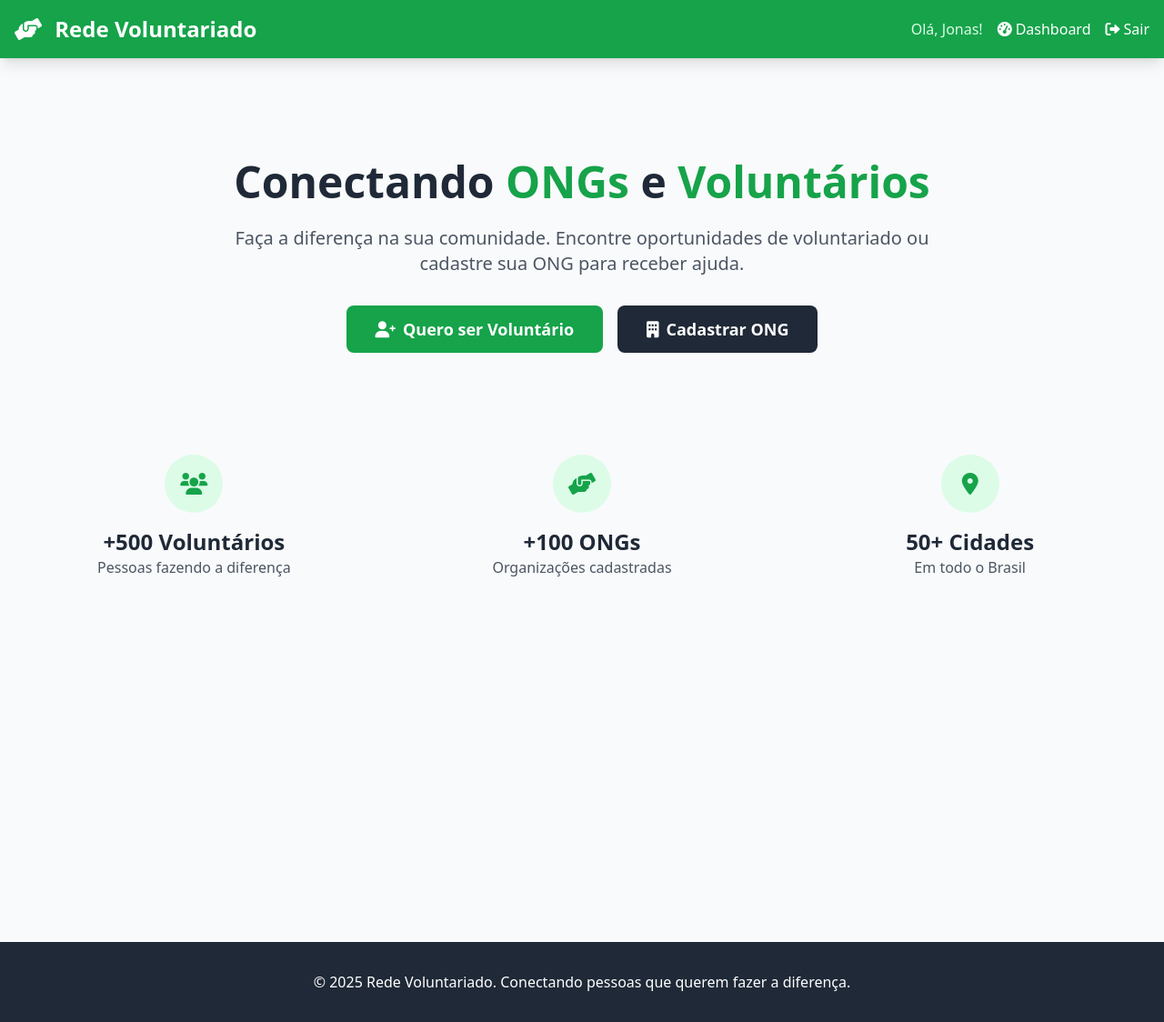
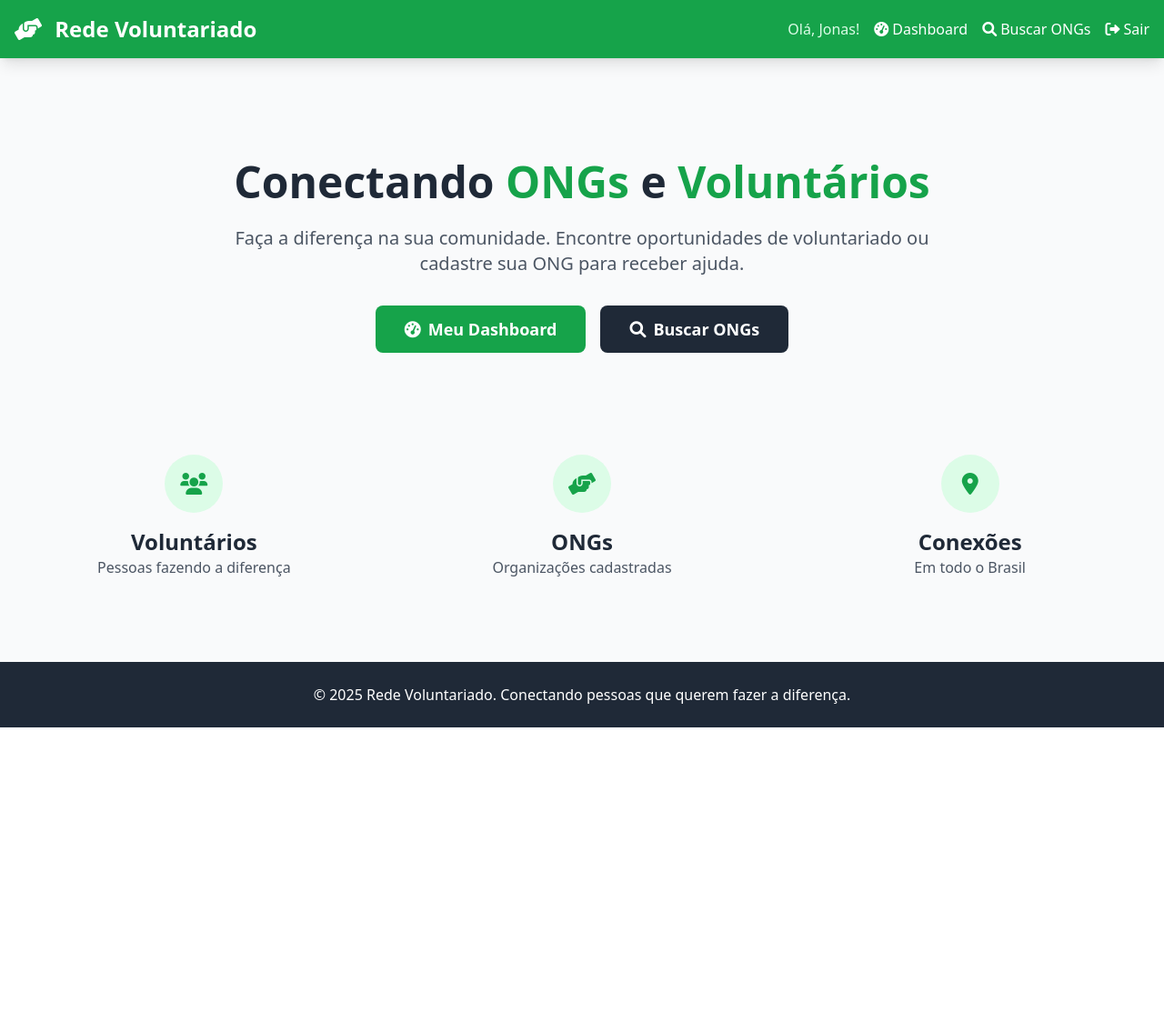
Before and after one commit to GustavoKotryk/ProjetoFinal-TesteDeSistemas-2.0, a Flask app: page / in a window 1280 px wide. Shown: the whole page at 91% size. After the commit the page ends 800 px from the top, so only its background shows below. Run offline with Flask 3, Linux system fonts and the light colour scheme; a user stored in the database is signed in; some libraries are stand-ins or nearby versions.

Commit message:
feat: organiza as rotas

```diff
--- a/templates/base.html
+++ b/templates/base.html
@@ -6,8 +6,27 @@
     <title>Rede Voluntariado - Conectando ONGs e Voluntários</title>
     <script src="https://cdn.tailwindcss.com"></script>
     <link href="https://cdnjs.cloudflare.com/ajax/libs/font-awesome/6.0.0/css/all.min.css" rel="stylesheet">
+    <style>
+        /* REMOVE TODOS OS ESPAÇOS EM BRANCO */
+        html, body {
+            height: 100%;
+            margin: 0;
+            padding: 0;
+        }
+        body {
+            display: flex;
+            flex-direction: column;
+            min-height: 100vh;
+        }
+        main {
+            flex: 1;
+        }
+        footer {
+            margin-top: 0 !important;
+        }
+    </style>
 </head>
-<body class="bg-gray-50 min-h-screen">
+<body class="bg-gray-50">
     <!-- Header -->
     <nav class="bg-green-600 text-white shadow-lg">
         <div class="container mx-auto px-4">
@@ -23,6 +42,9 @@
                         <a href="{{ url_for('dashboard') }}" class="hover:text-green-200 transition">
                             <i class="fas fa-tachometer-alt mr-1"></i>Dashboard
                         </a>
+                        <a href="{{ url_for('buscar_ongs') }}" class="hover:text-green-200 transition">
+                            <i class="fas fa-search mr-1"></i>Buscar ONGs
+                        </a>
                         <a href="{{ url_for('logout') }}" class="hover:text-green-200 transition">
                             <i class="fas fa-sign-out-alt mr-1"></i>Sair
                         </a>
@@ -30,9 +52,19 @@
                         <a href="{{ url_for('login') }}" class="hover:text-green-200 transition">
                             <i class="fas fa-sign-in-alt mr-1"></i>Entrar
                         </a>
-                        <a href="{{ url_for('cadastro_usuario') }}" class="bg-green-700 px-4 py-2 rounded hover:bg-green-800 transition">
-                            <i class="fas fa-user-plus mr-1"></i>Cadastrar
-                        </a>
+                        <div class="relative group">
+                            <button class="bg-green-700 px-4 py-2 rounded hover:bg-green-800 transition">
+                                <i class="fas fa-user-plus mr-1"></i>Cadastrar
+                            </button>
+                            <div class="absolute right-0 mt-2 w-48 bg-white rounded-lg shadow-lg py-2 hidden group-hover:block">
+                                <a href="{{ url_for('cadastro_usuario') }}" class="block px-4 py-2 text-gray-800 hover:bg-green-50">
+                                    <i class="fas fa-user mr-2"></i>Como Voluntário
+                                </a>
+                                <a href="{{ url_for('cadastro_ong') }}" class="block px-4 py-2 text-gray-800 hover:bg-green-50">
+                                    <i class="fas fa-building mr-2"></i>Como ONG
+                                </a>
+                            </div>
+                        </div>
                     {% endif %}
                 </div>
             </div>
@@ -58,8 +90,8 @@
     </main>
 
     <!-- Footer -->
-    <footer class="bg-gray-800 text-white">
-        <div class="container mx-auto px-4 py-8">
+    <footer class="bg-gray-800 text-white mt-0">
+        <div class="container mx-auto px-4 py-6">
             <div class="text-center">
                 <p>&copy; 2025 Rede Voluntariado. Conectando pessoas que querem fazer a diferença.</p>
             </div>
--- a/templates/index.html
+++ b/templates/index.html
@@ -12,6 +12,8 @@
             Faça a diferença na sua comunidade. Encontre oportunidades de voluntariado
             ou cadastre sua ONG para receber ajuda.
         </p>
+
+        {% if not current_user.is_authenticated %}
         <div class="flex justify-center space-x-4">
             <a href="{{ url_for('cadastro_usuario') }}"
                class="bg-green-600 text-white px-8 py-3 rounded-lg hover:bg-green-700 transition text-lg font-semibold">
@@ -22,33 +24,43 @@
                 <i class="fas fa-building mr-2"></i>Cadastrar ONG
             </a>
         </div>
+        {% else %}
+        <div class="flex justify-center space-x-4">
+            <a href="{{ url_for('dashboard') }}"
+               class="bg-green-600 text-white px-8 py-3 rounded-lg hover:bg-green-700 transition text-lg font-semibold">
+                <i class="fas fa-tachometer-alt mr-2"></i>Meu Dashboard
+            </a>
+            <a href="{{ url_for('buscar_ongs') }}"
+               class="bg-gray-800 text-white px-8 py-3 rounded-lg hover:bg-gray-900 transition text-lg font-semibold">
+                <i class="fas fa-search mr-2"></i>Buscar ONGs
+            </a>
+        </div>
+        {% endif %}
     </div>
 
     <!-- Stats -->
-    <div class="grid grid-cols-1 md:grid-cols-3 gap-8 py-12 mb-32">
+    <div class="grid grid-cols-1 md:grid-cols-3 gap-8 py-12">
         <div class="text-center">
             <div class="bg-green-100 w-16 h-16 rounded-full flex items-center justify-center mx-auto mb-4">
                 <i class="fas fa-users text-green-600 text-2xl"></i>
             </div>
-            <h3 class="text-2xl font-bold text-gray-800">+500 Voluntários</h3>
+            <h3 class="text-2xl font-bold text-gray-800">Voluntários</h3>
             <p class="text-gray-600">Pessoas fazendo a diferença</p>
         </div>
         <div class="text-center">
             <div class="bg-green-100 w-16 h-16 rounded-full flex items-center justify-center mx-auto mb-4">
                 <i class="fas fa-hands-helping text-green-600 text-2xl"></i>
             </div>
-            <h3 class="text-2xl font-bold text-gray-800">+100 ONGs</h3>
+            <h3 class="text-2xl font-bold text-gray-800">ONGs</h3>
             <p class="text-gray-600">Organizações cadastradas</p>
         </div>
         <div class="text-center">
             <div class="bg-green-100 w-16 h-16 rounded-full flex items-center justify-center mx-auto mb-4">
                 <i class="fas fa-map-marker-alt text-green-600 text-2xl"></i>
             </div>
-            <h3 class="text-2xl font-bold text-gray-800">50+ Cidades</h3>
+            <h3 class="text-2xl font-bold text-gray-800">Conexões</h3>
             <p class="text-gray-600">Em todo o Brasil</p>
         </div>
     </div>
-
-    <div class="py-24"></div>
 </div>
 {% endblock %}
```
